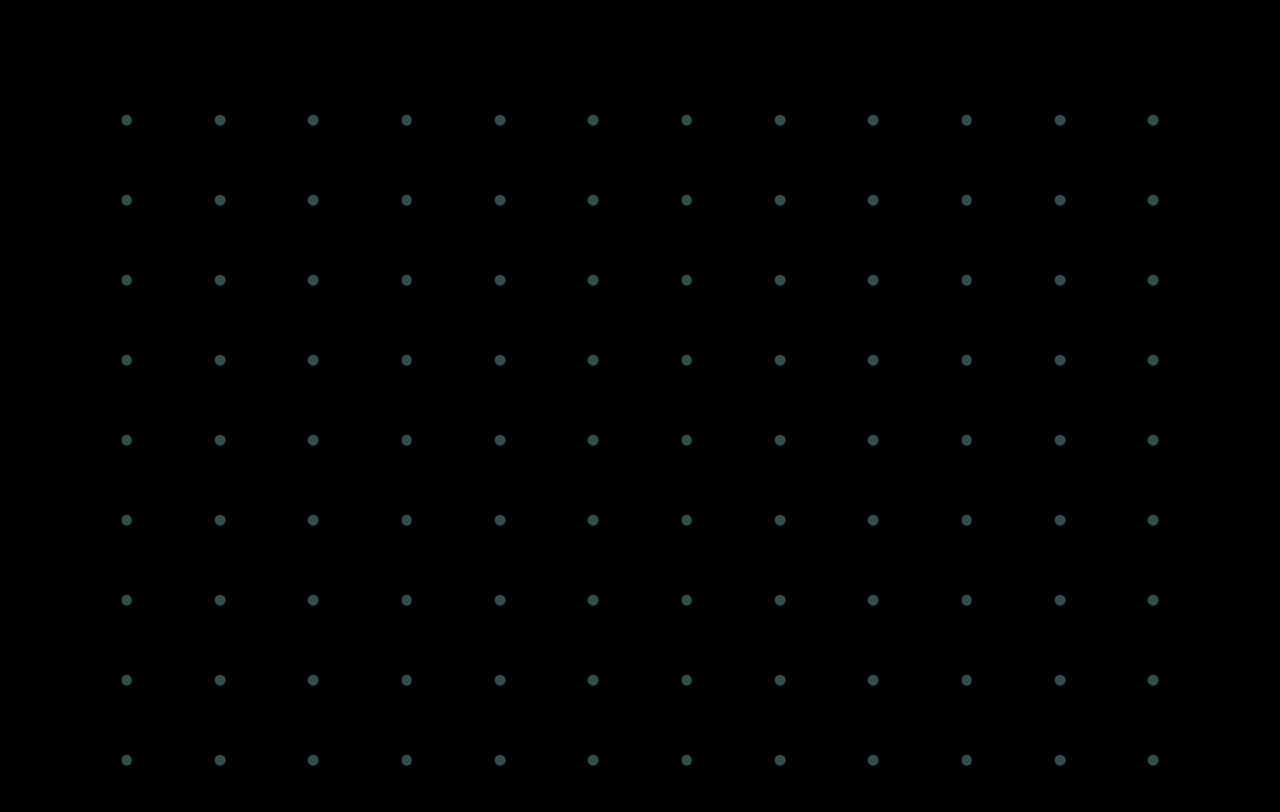
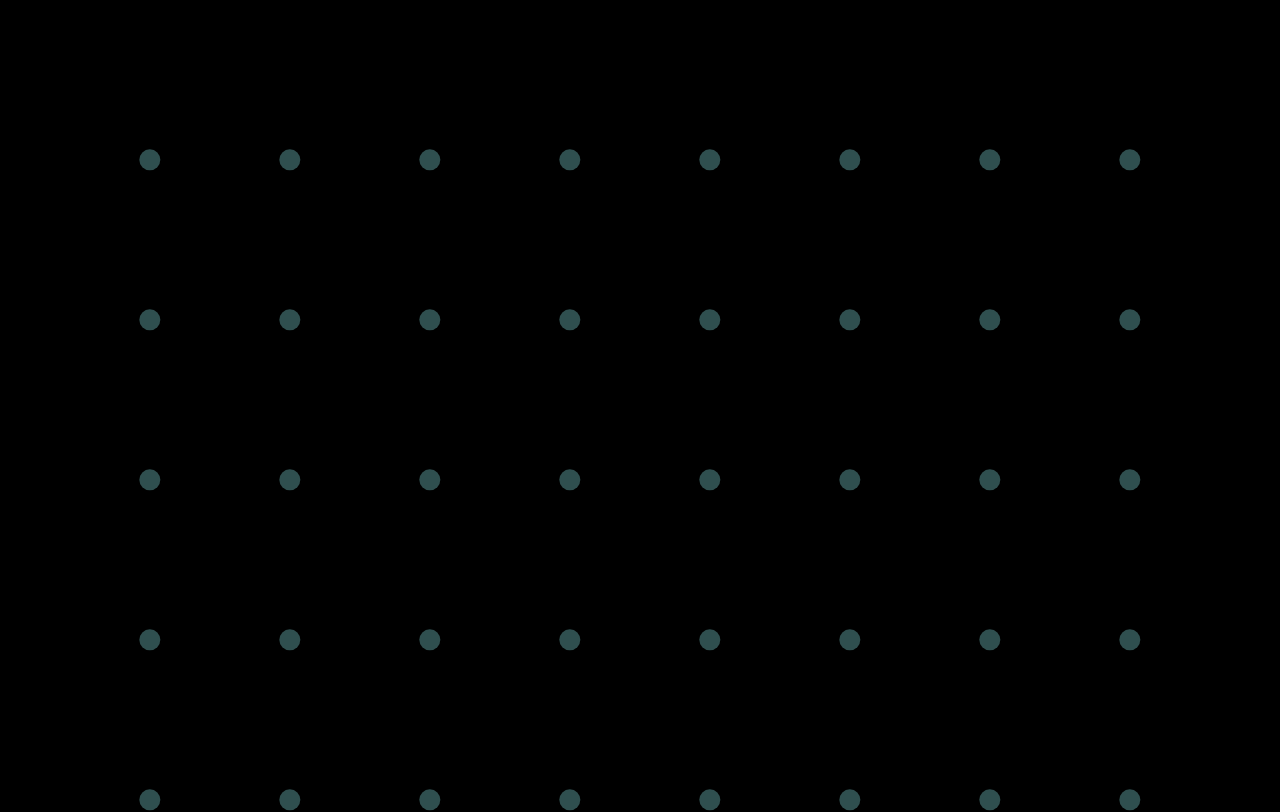
Before and after one commit to joel-s/css-flowers, a React (Create React App) app: page / in a window 1280 px wide. Shown: the top 812 px of the page. Built offline with nearby package versions, Linux system fonts and the light colour scheme.

Commit message:
Fix console errors and reduce flowers/petals (animation was janky)

```diff
--- a/src/App.tsx
+++ b/src/App.tsx
@@ -12,7 +12,7 @@ const Background = styled.div`
   padding: 10vmin;
 `;
 
-const basicShapeArray = [
+const shapeArray = [
   "0 100% 0 100%",
   "0 50% 50% 50%",
   "50% 50% 0 50%",
@@ -21,15 +21,13 @@ const basicShapeArray = [
   "0 50% 50% 0",
 ];
 
-const shapeArray = repeatArray(basicShapeArray, 2);
-
 function App() {
   return (
     <>
       <GlobalStyle />
       <Background>
         {shapeArray.map((shape, i) => (
-          <Garland petalShape="0 100% 0 100%" key={i} />
+          <Garland petalShape={shape} key={i} />
         ))}
       </Background>
     </>
--- a/src/flowers/Flower.tsx
+++ b/src/flowers/Flower.tsx
@@ -3,6 +3,20 @@ import styled from "styled-components";
 import { range } from "../utils/util";
 import FlowerCenter from "./FlowerCenter";
 import Petal from "./Petal";
+
+const FlowerAreaContainer = styled.div`
+  position: relative;
+  flex-grow: 1;
+`;
+
+const FlowerContainer = styled.div<{ size: number }>`
+  height: ${(props) => props.size}vmin;
+  width: ${(props) => props.size}vmin;
+  position: absolute;
+  top: 50%;
+  left: 50%;
+  transform: translate(-50%, -50%);
+`;
 
 interface FlowerProps {
   size: number;
@@ -17,30 +31,9 @@ export default function Flower({
 }: FlowerProps): JSX.Element {
   const [animated, setAnimated] = useState(false);
 
-  const baseAngle = 360 / numPetals;
-  let startAngle = 180;
-  if (numPetals % 2) {
-    startAngle =
-      Math.random() > 0.5 ? 180 + baseAngle / 2 : 180 - baseAngle / 2;
-  }
-
-  const FlowerAreaContainer = styled.div`
-    position: relative;
-    flex-grow: 1;
-  `;
-
-  const FlowerContainer = styled.div`
-    height: ${size}vmin;
-    width: ${size}vmin;
-    position: absolute;
-    top: 50%;
-    left: 50%;
-    transform: translate(-50%, -50%);
-  `;
-
   return (
     <FlowerAreaContainer onMouseEnter={() => setAnimated(true)}>
-      <FlowerContainer>
+      <FlowerContainer size={size}>
         <FlowerCenter size={size / 3} animated={animated} />
         {animated && (
           <>
@@ -50,6 +43,7 @@ export default function Flower({
                 angle={(i * 360) / numPetals}
                 numPetals={numPetals}
                 petalShape={petalShape}
+                key={i}
               />
             ))}
           </>
--- a/src/flowers/FlowerCenter.tsx
+++ b/src/flowers/FlowerCenter.tsx
@@ -1,31 +1,8 @@
-import styled, { css, keyframes } from "styled-components";
+import styled, { keyframes } from "styled-components";
 import {
   backgroundColorAnimation,
   foregroundOpacityAndColorAnimation,
 } from "./FlowerColorAnimations";
-
-export default function FlowerCenter({
-  size,
-  animated,
-}: {
-  size: number;
-  animated: boolean;
-}) {
-  const OuterContainer = styled.div`
-    height: ${size}vmin;
-    width: ${size}vmin;
-    border-radius: 50%;
-    background-color: darkslategray;
-    /* center horizontally and vertically */
-    position: absolute;
-    top: 50%;
-    left: 50%;
-    transform: translate(-50%, -50%);
-  `;
-
-  if (!animated) {
-    return <OuterContainer />;
-  }
 
 const fadeIn = keyframes`
   0% {
@@ -34,6 +11,18 @@ export default function FlowerCenter({
   100% {
     opacity: 1;
   }
+`;
+
+const OuterContainer = styled.div<{ size: number }>`
+  height: ${(props) => props.size}vmin;
+  width: ${(props) => props.size}vmin;
+  border-radius: 50%;
+  background-color: darkslategray;
+  /* center horizontally and vertically */
+  position: absolute;
+  top: 50%;
+  left: 50%;
+  transform: translate(-50%, -50%);
 `;
 
 const OpacityContainer = styled.div`
@@ -53,8 +42,19 @@ export default function FlowerCenter({
   ${foregroundOpacityAndColorAnimation}
 `;
 
+export default function FlowerCenter({
+  size,
+  animated,
+}: {
+  size: number;
+  animated: boolean;
+}) {
+  if (!animated) {
+    return <OuterContainer size={size} />;
+  }
+
   return (
-    <OuterContainer>
+    <OuterContainer size={size}>
       <OpacityContainer>
         <Background>
           <Foreground />
--- a/src/flowers/Garland.tsx
+++ b/src/flowers/Garland.tsx
@@ -8,21 +8,21 @@ const GarlandDiv = styled.div`
   align-items: stretch;
   justify-content: space-evenly;
   width: 100%;
-  height: 10vmin;
+  height: 20vmin;
 `;
 
 interface GarlandProps {
   petalShape: string;
 }
 
-const numPetalsArray = [...range(5, 11), ...range(11, 5, -1)];
+const numPetalsArray = [...range(5, 9), ...range(9, 5, -1)];
 
 export default function Garland({ petalShape }: GarlandProps) {
   return (
     <GarlandDiv>
       {numPetalsArray.map((numPetals, index) => (
         <Flower
-          size={4}
+          size={8}
           numPetals={numPetals}
           petalShape={petalShape}
           key={index}
--- a/src/flowers/Petal.tsx
+++ b/src/flowers/Petal.tsx
@@ -11,13 +11,10 @@ interface PetalProps {
   petalShape: string;
 }
 
-export default function Petal({
-  angle,
-  size,
-  numPetals,
-  petalShape,
-}: PetalProps): JSX.Element | null {
-  const containerTransformKeyframes = keyframes`
+const containerTransformKeyframes = (
+  angle: number,
+  numPetals: number
+) => keyframes`
   from {
     transform: scale(0) rotateZ(${angle}deg) translateY(-1vmin)
       scaleX(${Math.tan(Math.PI / numPetals)}) rotateZ(45deg);
@@ -28,34 +25,46 @@ export default function Petal({
   }
 `;
 
-  const PetalContainer = styled.div`
+const PetalContainer = styled.div<{
+  size: number;
+  angle: number;
+  numPetals: number;
+}>`
   position: absolute;
   top: 0;
   left: 0;
-    width: ${size}vmin;
-    height: ${size}vmin;
+  width: ${(props) => props.size}vmin;
+  height: ${(props) => props.size}vmin;
   transform-origin: bottom right;
-    animation: ${containerTransformKeyframes} 1s cubic-bezier(0.6, 0, 0.4, 1.2)
-      ${(angle * numPetals) / 2000}s both;
+  animation: ${(props) =>
+      containerTransformKeyframes(props.angle, props.numPetals)}
+    1s cubic-bezier(0.6, 0, 0.4, 1.2)
+    ${(props) => (props.angle * props.numPetals) / 2000}s both;
 `;
 
-  const PetalBackground = styled.div`
-    border-radius: ${petalShape};
-    width: ${size}vmin;
-    height: ${size}vmin;
+const PetalBackground = styled.div<{ size: number; petalShape: string }>`
+  width: ${(props) => props.size}vmin;
+  height: ${(props) => props.size}vmin;
+  border-radius: ${(props) => props.petalShape};
   ${backgroundColorAnimation}
 `;
 
-  const PetalForeground = styled.div`
+const PetalForeground = styled.div<{ petalShape: string }>`
   height: 100%;
-    border-radius: ${petalShape};
+  border-radius: ${(props) => props.petalShape};
   ${foregroundOpacityAndColorAnimation}
 `;
 
+export default function Petal({
+  angle,
+  size,
+  numPetals,
+  petalShape,
+}: PetalProps): JSX.Element {
   return (
-    <PetalContainer>
-      <PetalBackground>
-        <PetalForeground />
+    <PetalContainer size={size} angle={angle} numPetals={numPetals}>
+      <PetalBackground size={size} petalShape={petalShape}>
+        <PetalForeground petalShape={petalShape} />
       </PetalBackground>
     </PetalContainer>
   );
```
Lines whose indentation alone changed are shown as unchanged.
